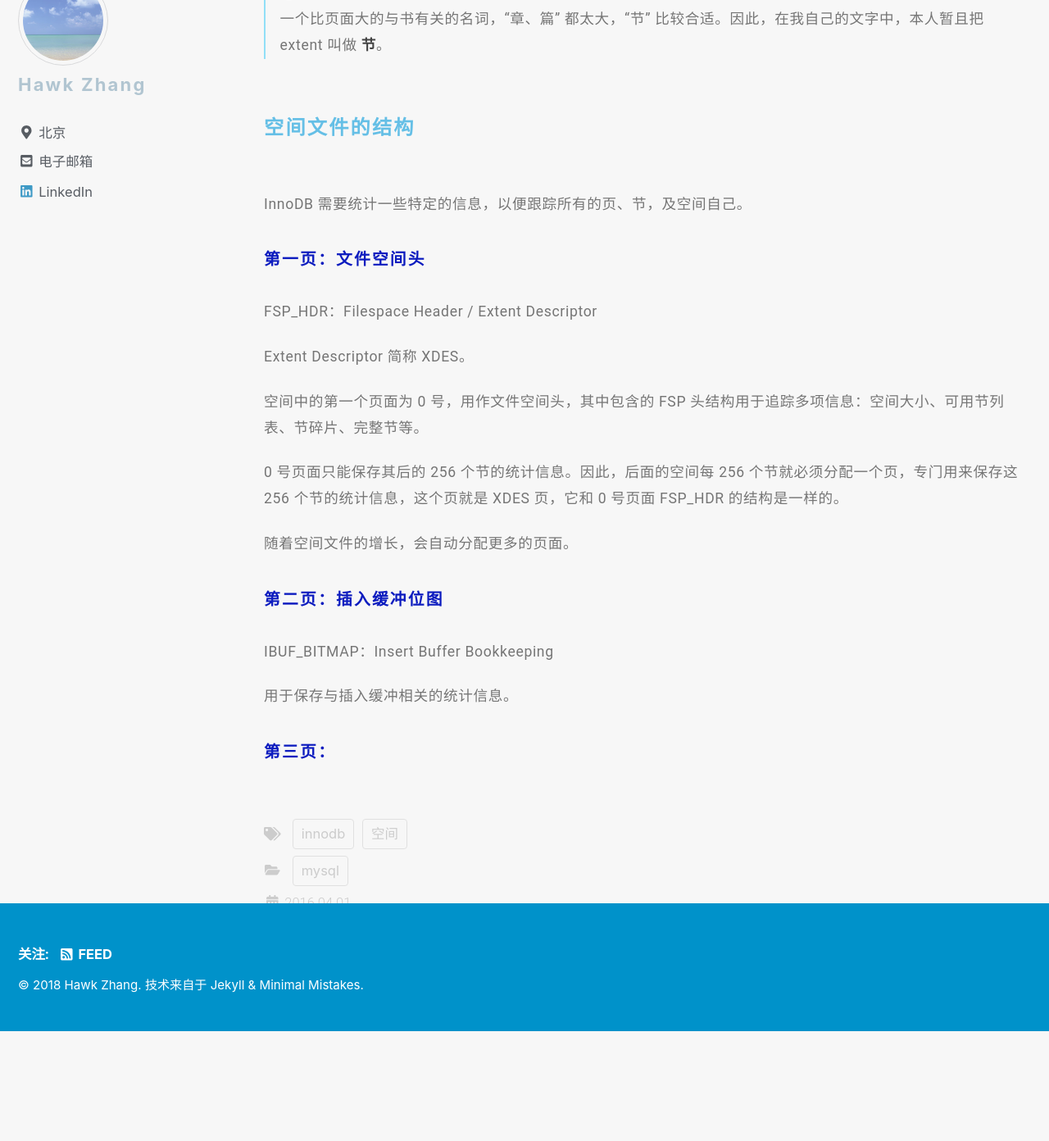
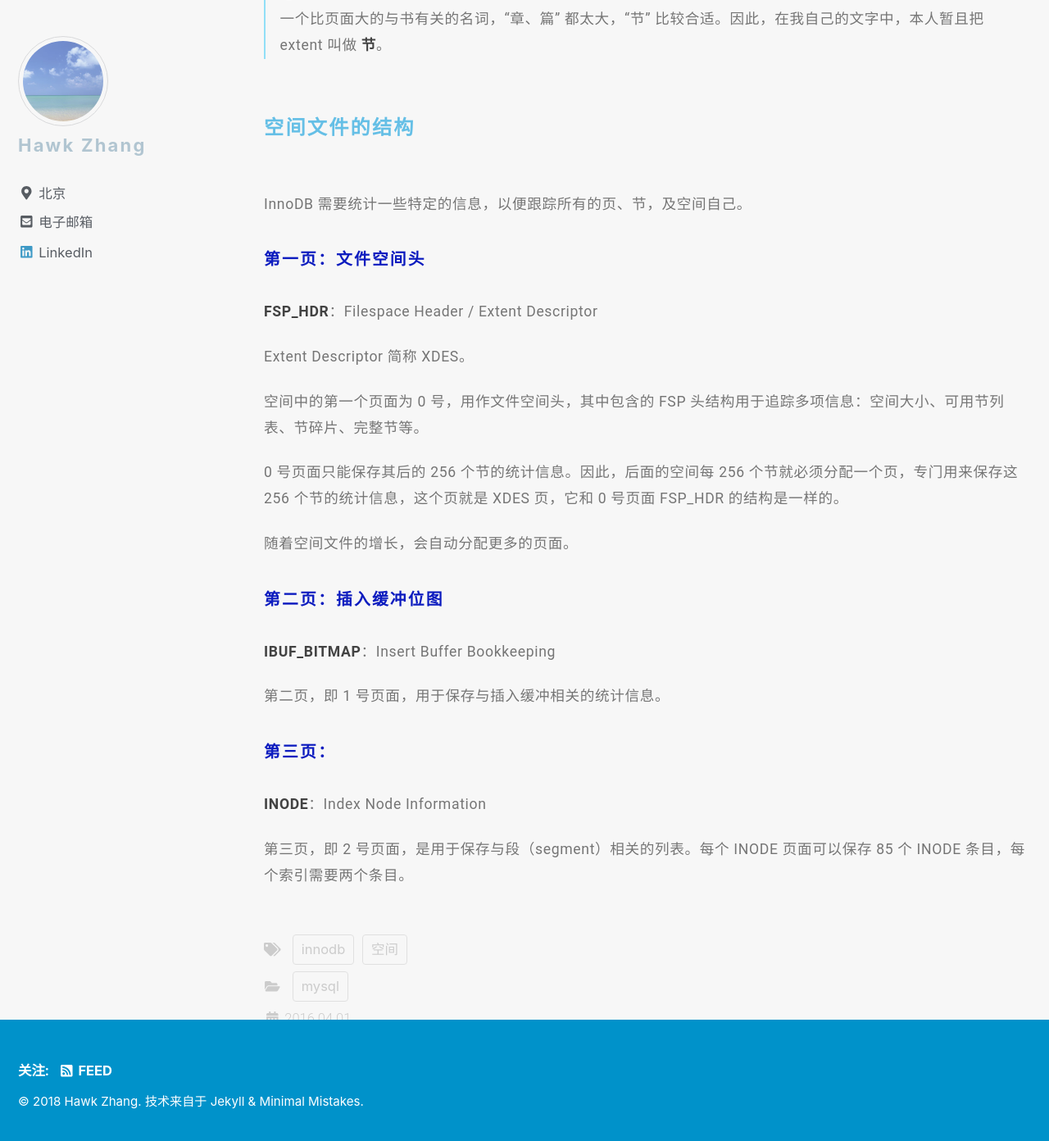
Before and after one commit to narru888/linotes_note, a Jekyll site: the page built from _posts/mysql/2016-04-01-innodb.struc.md, in a window 1280 px wide and 1400 px high, scrolled down 8246 px. Shown: the top 1392 px of the window at 82% size. Built offline with Jekyll 4.4.1, drawn with Linux system fonts in a browser that asks for light colours; nearby versions of some CDN libraries; a script that is not in the unit is left out; before the commit the page ends 9504 px from its top, so only the background shows below that.

Commit message:
update on 2018-08-21 16:10:01 CST

```diff
--- a/_posts/mysql/2016-04-01-innodb.struc.md
+++ b/_posts/mysql/2016-04-01-innodb.struc.md
@@ -285,7 +285,7 @@ InnoDB 需要统计一些特定的信息，以便跟踪所有的页、节，及
 
 ##### 第一页：文件空间头
 
-FSP_HDR：Filespace Header / Extent Descriptor
+**FSP_HDR**：Filespace Header / Extent Descriptor
 
 Extent Descriptor 简称 XDES。
 
@@ -298,9 +298,13 @@ Extent Descriptor 简称 XDES。
 
 ##### 第二页：插入缓冲位图
 
-IBUF_BITMAP：Insert Buffer Bookkeeping
+**IBUF_BITMAP**：Insert Buffer Bookkeeping
 
-用于保存与插入缓冲相关的统计信息。
+第二页，即 1 号页面，用于保存与插入缓冲相关的统计信息。
 
 
 ##### 第三页：
+
+**INODE**：Index Node Information
+
+第三页，即 2 号页面，是用于保存与段（segment）相关的列表。每个 INODE 页面可以保存 85 个 INODE 条目，每个索引需要两个条目。
```
